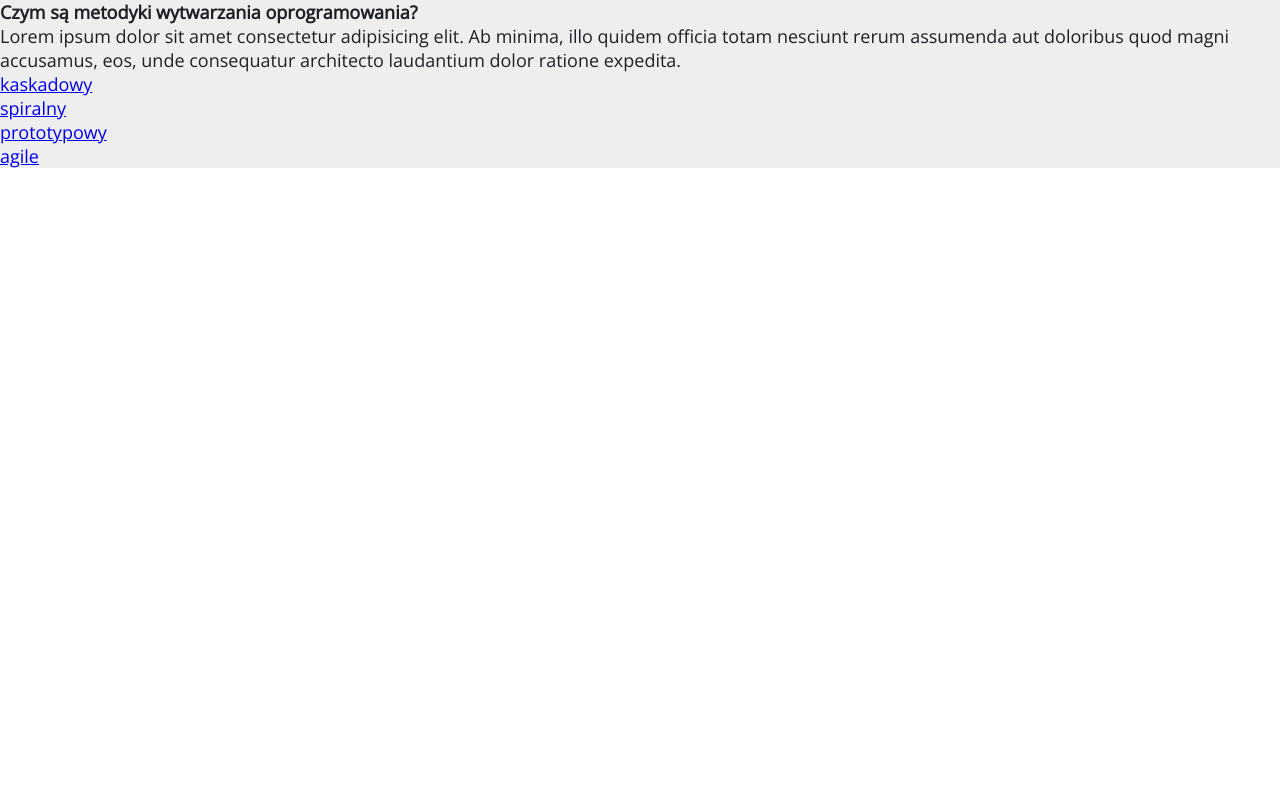
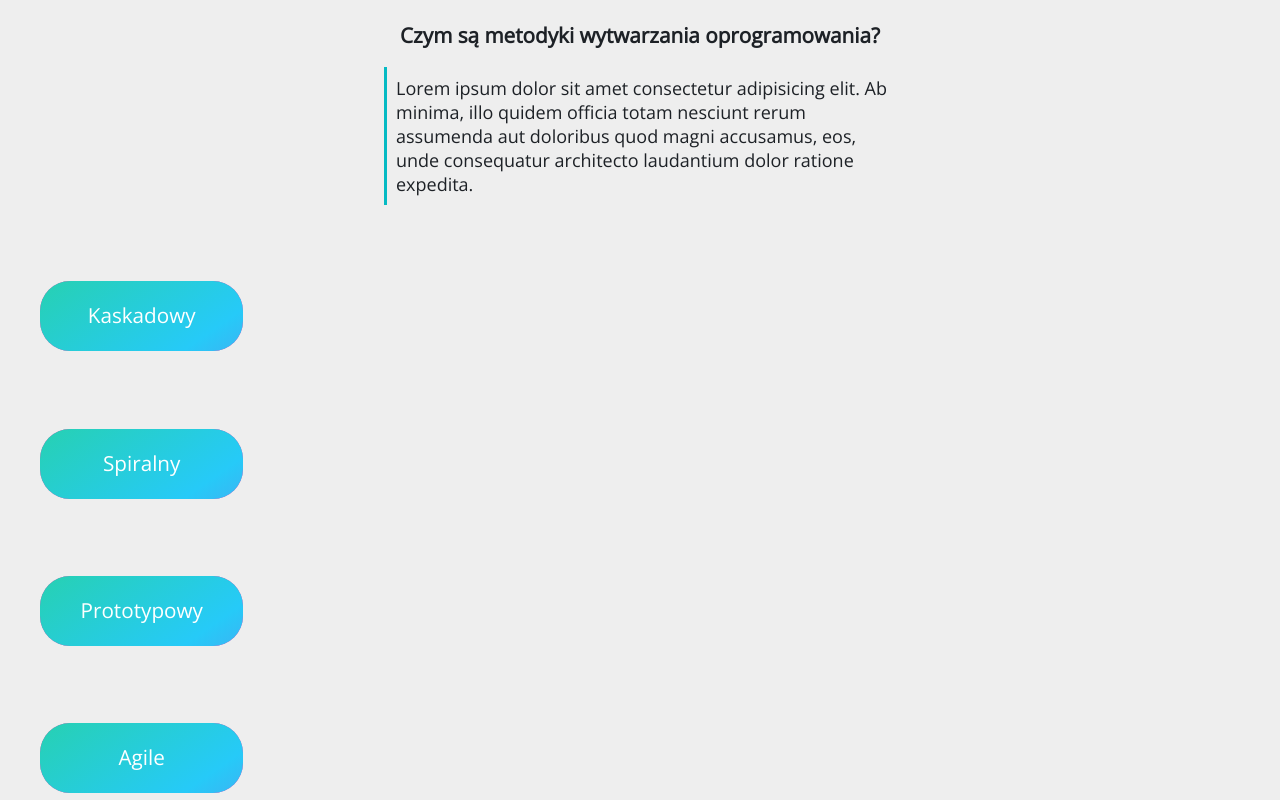
Before and after one commit to Fargos990/Praktyki, an Angular app: page /metodyki in a window 1280 px wide. Shown: the top 800 px of the page. Built offline with nearby package versions, Linux system fonts and the light colour scheme.

Commit message:
Na swietny pomysl wpadlem

```diff
--- a/src/app/angular/angular.component.scss
+++ b/src/app/angular/angular.component.scss
@@ -31,9 +31,11 @@
             &__holder
             {
                 margin-top:1em;
+                margin-bottom:1em;
                 flex-basis: 100%;
                 display:flex;
                 justify-content: center;
+
                 &--fix
                 {
                     flex-basis:50%;
@@ -52,7 +54,7 @@
                     }
 
                 }
-                margin-bottom:1em;
+
             }
 
             &__listholder
--- a/src/app/app.module.ts
+++ b/src/app/app.module.ts
@@ -10,8 +10,9 @@ import { KaskadowyComponent } from './kaskadowy/kaskadowy.component';
 const appRoutes : Routes =
 [
   { path: '', component:AngularComponent},
-  { path: 'metodyki', component:MetodykiComponent},
-  {path:'metodyki/kaskadowy', component:KaskadowyComponent},
+  { path: 'metodyki', component:MetodykiComponent, children:[
+    { path:'kaskadowy', component:KaskadowyComponent }
+  ]},
   {path:'metodyki/spiralny', component:AngularComponent},
   {path:'metodyki/prototypowy', component:AngularComponent},
   {path:'metodyki/agile', component:AngularComponent},
--- a/src/app/kaskadowy/kaskadowy.component.html
+++ b/src/app/kaskadowy/kaskadowy.component.html
@@ -1 +1,19 @@
-<p>kaskadowy works!</p>
+<div class="container">
+    <article class="container__article">
+        <h2 class="container__article__header">Kaskadowy</h2>
+
+        <div class="container__article__holder">
+            <p class="container__article__holder__paragraph">
+                Model kaskadowy polega na wykonywaniu podstawowych czynności jako odrębnych faz projektowych, kolejno po sobie.
+
+                Każda czynność to schodek:
+            </p>
+            <ul class="container__article__holder__list">
+                    <li *ngFor="let item of kroki">{{item}}</li>
+            </ul>
+            <p class="container__article__holder__paragraph">
+                Jeśli któraś z faz zwróci niesatysfakcjonujący produkt cofamy się wykonując kolejne iteracje aż do momentu kiedy otrzymamy satysfakcjonujący produkt na końcu schodków.
+            </p>
+        </div>
+    </article>
+</div>
--- a/src/app/kaskadowy/kaskadowy.component.scss
+++ b/src/app/kaskadowy/kaskadowy.component.scss
@@ -0,0 +1,9 @@
+.container
+{
+    display:flex;
+    flex-wrap: wrap;
+    &__article
+    {
+
+    }
+}
--- a/src/app/kaskadowy/kaskadowy.component.ts
+++ b/src/app/kaskadowy/kaskadowy.component.ts
@@ -1,15 +1,17 @@
-import { Component, OnInit } from '@angular/core';
+import { Component } from '@angular/core';
 
 @Component({
   selector: 'app-kaskadowy',
   templateUrl: './kaskadowy.component.html',
   styleUrls: ['./kaskadowy.component.scss']
 })
-export class KaskadowyComponent implements OnInit {
-
-  constructor() { }
-
-  ngOnInit(): void {
-  }
+export class KaskadowyComponent{
+  kroki = ['Planowanie Systemu (w tym specyfikacja wymagań)',
+  'Analiza Systemu (w tym analiza wymagań i trudności wykonalności)',
+  'Projekt Systemu (poszczególnych struktur itp.)',
+  'Implementacja (wytworzenie kodu)',
+  'Testowanie (poszczególnych elementów systemu i elemntów połączonych w całość)',
+  'Pilęgnacja Powstałego Systemu'
+];
 
 }
--- a/src/app/metodyki/metodyki.component.html
+++ b/src/app/metodyki/metodyki.component.html
@@ -4,16 +4,28 @@
         <h2 class="container__article__header">
             Czym są metodyki wytwarzania oprogramowania?
         </h2>
-        <p class="contianer__article__paragraph">
+        <div class="container__article__holder">
+        <p class="container__article__holder__paragraph">
             Lorem ipsum dolor sit amet consectetur adipisicing elit. Ab minima, illo quidem officia totam nesciunt rerum assumenda aut doloribus quod magni accusamus, eos, unde consequatur architecto laudantium dolor ratione expedita.
         </p>
+    </div>
     </article>
 
-    <div class="container__listholder">
+    <aside class="container__listholder">
         <ul class="container__listholder__list">
             <li class="container__listholder__list__element" *ngFor="let item of modele">
-                <a class="container__listholder__list__element__href" [routerLink]="item">{{item}}</a>
+                <a class="container__listholder__list__element__href" [routerLink]="item">{{CapitalizeFirstLetter(item)}}</a>
+            </li>
+            <li class="container__listholder__list__element">
+                <a class="container__listholder__list__element__href" routerLink="/">Wroc</a>
             </li>
         </ul>
+    </aside>
+
+    <div class="container__methodh">
+        <router-outlet></router-outlet>
     </div>
+
+
+
 </div>
--- a/src/app/metodyki/metodyki.component.scss
+++ b/src/app/metodyki/metodyki.component.scss
@@ -0,0 +1,102 @@
+@import 'src/assets/colors.scss';
+
+.container
+{
+    display:flex;
+    flex-wrap: wrap;
+    &__article
+    {
+        flex-basis:100%;
+        display:flex;
+        flex-wrap: wrap;
+        &__header
+        {
+            margin-top:1em;
+            flex-basis:100%;
+            text-align: center;
+            font-size:1.15em;
+        }
+        &__holder
+        {
+            margin-top:1em;
+            margin-bottom:2em;
+            flex-basis: 100%;
+            display:flex;
+            justify-content: center;
+
+            &__paragraph
+            {
+                border-left:3px solid $fill-color;
+                padding:0.5em;
+                width:40%;
+            }
+        }
+    }
+
+    &__listholder
+    {
+        flex-basis: 22%;
+        display:flex;
+        justify-content: left;
+        align-items: center;
+        &__list
+        {
+            padding:0.1em;
+            list-style-type: none;
+            display:flex;
+            flex-direction: column;
+
+            &__element
+            {
+                display:flex;
+                padding:1em;
+
+                &__href
+                {
+                    width:100%;
+                    height:70px;
+                    text-align: center;
+                    text-decoration: none;
+                    padding: 20px 40px;
+                    font-size:1.15em;
+                    position: relative;
+                    margin:1em;
+
+                    overflow:hidden;
+                    color:$button-color;
+                    border-radius: 30px;
+                    box-shadow: 0 0 0 0 rgba(143, 64, 248, 0.5), 0 0 0 0 rgba(39, 200, 255, 0.5);
+                    transition: transform 0.3s ease, box-shadow 0.3s ease;
+                    z-index:10;
+
+                    &::after
+                    {
+                        content:"";
+                        width:400px;
+                        height:400px;
+                        position: absolute;
+                        top:-100px;
+                        left:-100px;
+                        background-color: #ff3cac;
+                        background-image: linear-gradient(145deg, #27d76c 0%, #26caf8 50%, #c625d0 100%);
+                        z-index: -1;
+                        transition: transform 0.5s ease;
+                    }
+
+                    &:hover
+                    {
+                        transform: translate(0,-6ox);
+                        box-shadow: -5px 5px 10px 0 rgba(143, 64, 248, 0.5), -5px 5px 10px 0 rgba(39, 200, 255, 0.5);
+                    }
+                }
+            }
+        }
+    }
+    &__methodh
+    {
+        height:100%;
+        flex-basis:75%;
+        display:flex;
+        flex-wrap: wrap;
+    }
+}
--- a/src/app/metodyki/metodyki.component.ts
+++ b/src/app/metodyki/metodyki.component.ts
@@ -8,4 +8,9 @@ import { Component } from '@angular/core';
 export class MetodykiComponent {
 
   modele = ['kaskadowy','spiralny','prototypowy','agile'];
+
+  CapitalizeFirstLetter(value : string)
+  {
+    return value.charAt(0).toUpperCase() + value.slice(1);
+  }
 }
```
